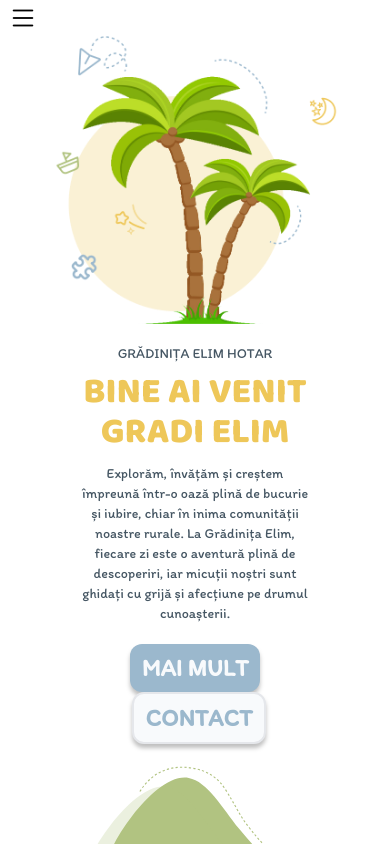
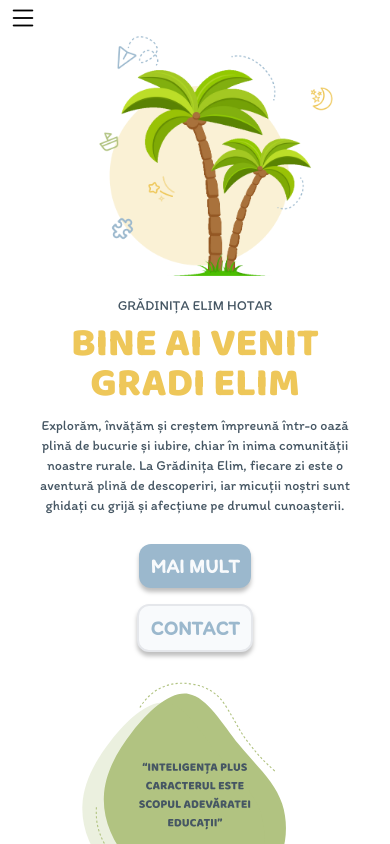
Before and after one commit to DenisWithOneN/gradi-elim, a Vue app: page /#/ in a window 390 px wide. Shown: the top 844 px of the page. Built offline with nearby package versions, Linux system fonts and the light colour scheme; a web font is replaced by a local one.

Commit message:
updated design responsiveness for all devices

```diff
--- a/src/components/home/Hero.vue
+++ b/src/components/home/Hero.vue
@@ -4,19 +4,19 @@ import EmptyButton from "../general/EmptyButton.vue"
 </script>
 
 <template>
-  <div class="container mx-auto px-10 flex flex-col justify-center items-center lg:flex-row">
+  <div class="container space-x-10 mx-auto px-10 flex flex-col justify-center items-center lg:flex-row">
     <!-- left side content -->
-    <div class="w-full lg:w-1/2 flex flex-col order-last lg:order-first">
+    <div class="flex flex-col order-last lg:order-first">
       <div class="flex flex-col items-center lg:items-start">
         <p class="text-sm uppercase font-body text-darkblue mb-2 text-center lg:text-start mt-5 lg:mt-0">
           grădinița elim hotar
         </p>
         <h1
-          class="text-4xl sm:text-5xl md:text-6xl lg:text-7xl uppercase  text-yellow font-heading font-black mb-3 text-center lg:text-start">
+          class="text-mobileHeading uppercase text-yellow font-heading font-black text-center mb-3 sm:text-5xl md:text-6xl lg:text-start lg:text-7xl">
           bine ai venit <br />
           gradi elim
         </h1>
-        <p class="text-sm md:text-xl mx-10 lg:mx-0 font-body text-darkblue mb-5 text-center lg:text-start">
+        <p class="text-darkblue text-sm max-w-lg font-body text-center mb-5 sm:text-lg md:text-xl lg:text-start lg:mx-0">
           Explorăm, învățăm și creștem împreună într-o oază plină de bucurie și iubire, chiar în inima comunității
           noastre rurale. La Grădinița Elim, fiecare zi este o aventură plină de descoperiri, iar micuții noștri sunt
           ghidați cu grijă și afecțiune pe drumul cunoașterii.
@@ -24,23 +24,17 @@ import EmptyButton from "../general/EmptyButton.vue"
       </div>
 
       <!-- buttons -->
-      <div class="flex flex-col sm:flex-row items-center justify-center lg:justify-normal">
-        <FilledButton size="text-2xl" text="mai mult" color="lightblue" to="/about" class="order-last lg:order-first">
+      <div class="flex flex-col items-center justify-center sm:flex-row lg:justify-normal">
+        <FilledButton size="text-xl" text="mai mult" color="lightblue" to="/about" class="my-2 sm:my-0 sm:mr-2">
         </FilledButton>
-        <!-- phone number -->
-        <div class="flex order-last lg:order-first">
-          <div class="ml-2 flex items-center">
-            <EmptyButton :size="'text-2xl'" :text="'contact'" :color="'lightblue'" :backgroundColor="'bg-white'" :to="'/contact'"
-              class="order-last lg:order-first"></EmptyButton>
-          </div>
-        </div>
-        <!-- /phone number -->
+        <EmptyButton :size="'text-xl'" :text="'contact'" :color="'lightblue'" :backgroundColor="'bg-white'"
+          :to="'/contact'" class="my-2 sm:my-0 sm:ml-2"></EmptyButton>
       </div>
       <!-- /buttons -->
     </div>
     <!-- right side image -->
     <div>
-      <img src="/src/assets/images/herophoto.png" alt="hero image" class="h-72 md:h-96 xl:h-normal" />
+      <img src="/src/assets/images/herophoto.png" alt="hero image" class="h-60 sm:h-96 lg:h-lgCustom xl:h-xlCustom" />
     </div>
   </div>
 </template>
```
